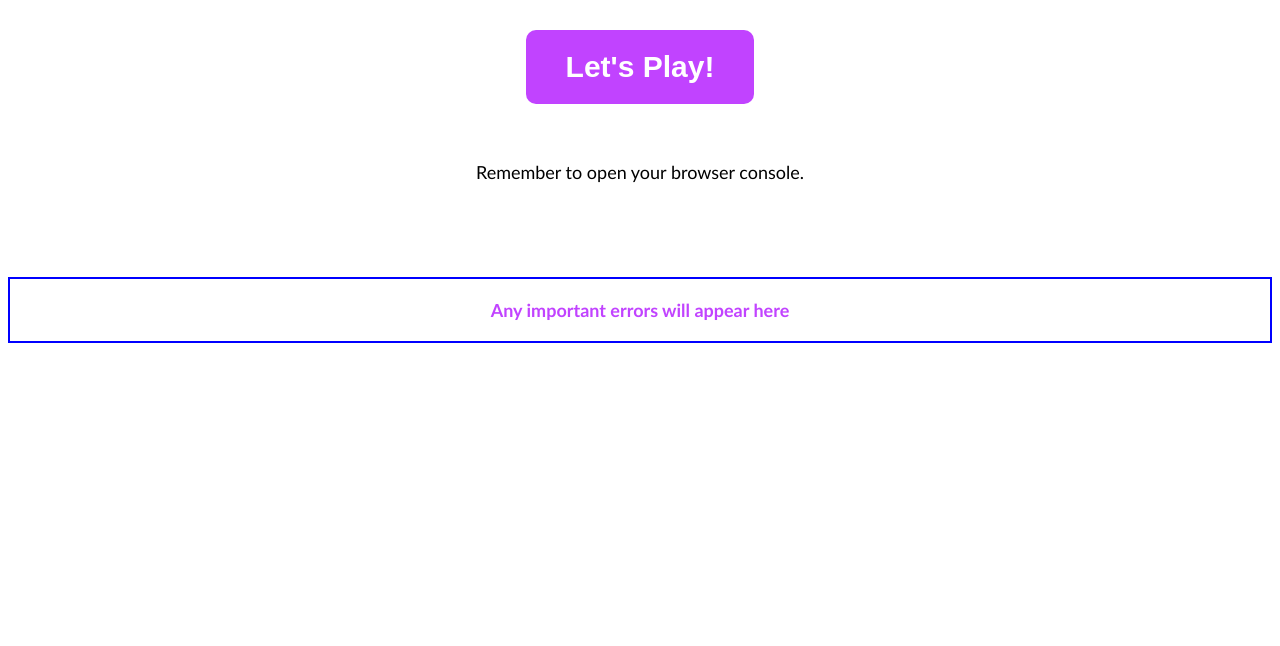
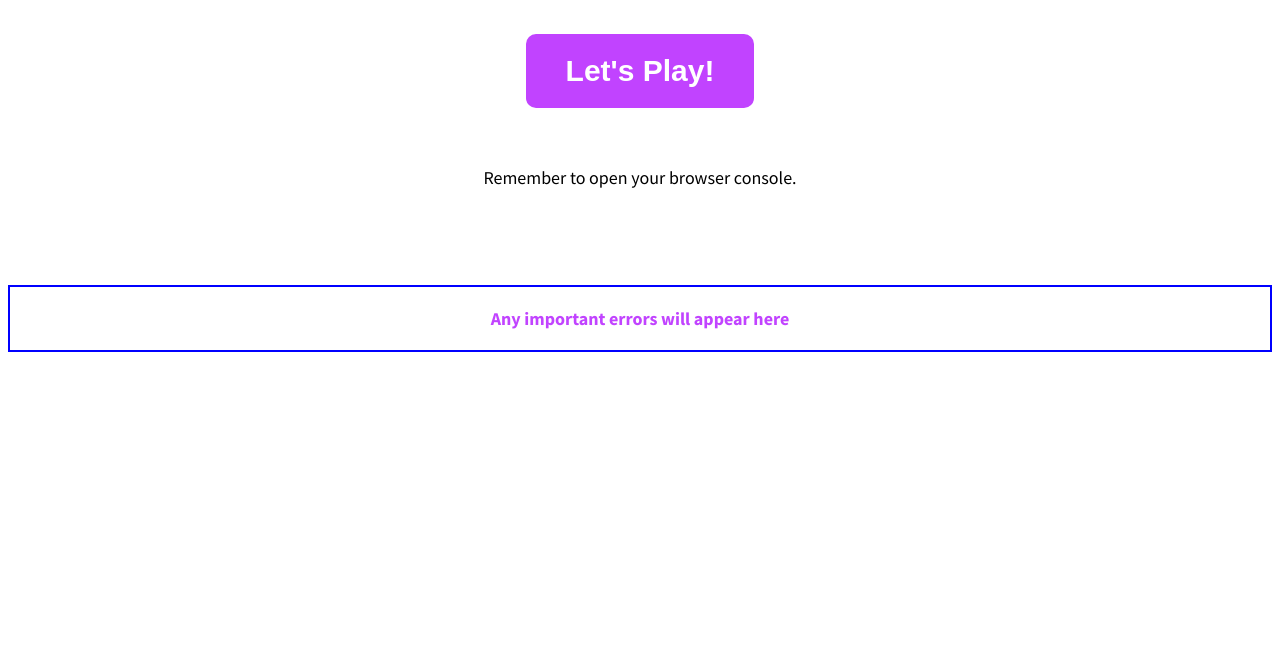
Before and after one commit to Kwadwo-Firempong-Boakye/Project-Rock-Paper-Scissors, a plain HTML site: page index.html in a window 1280 px wide. Shown: the part 154-800 px from the top of the page. Drawn offline with Linux system fonts and the light colour scheme.

Commit message:
set css root properties

```diff
--- a/index.css
+++ b/index.css
@@ -1,7 +1,21 @@
+:root {
+    font-family: 'Source Sans Pro', sans-serif;
+    --ruby-red: #a41623;
+    --carmine: #90141e;
+    --light-coral: #f08080;
+    --yellow: #ffbc42;
+    --honolulu-blue: #006ba6;
+    --dodger-blue: #0496ff;
+    --shadow: #252526;
+    --soft-shadow: #353536;
+    font-size: 16px;
+}
+
+/*
 body{
     background: rgb(255, 255, 255);
     font-family:'Trebuchet MS', 'Lucida Sans Unicode', 'Lucida Grande', 'Lucida Sans', Arial, sans-serif;
-}
+}*/
 
 h1{
     text-align: center;
```
